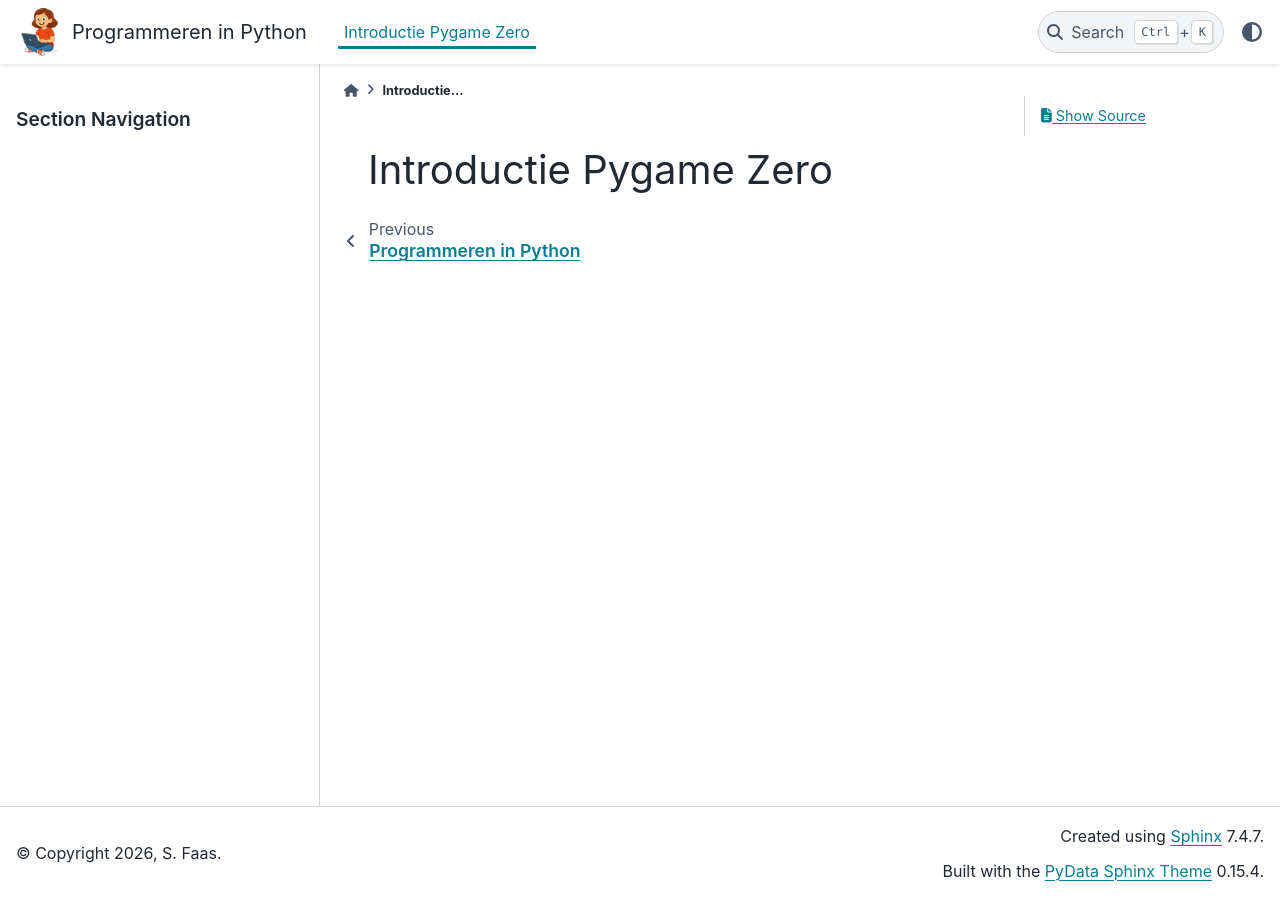
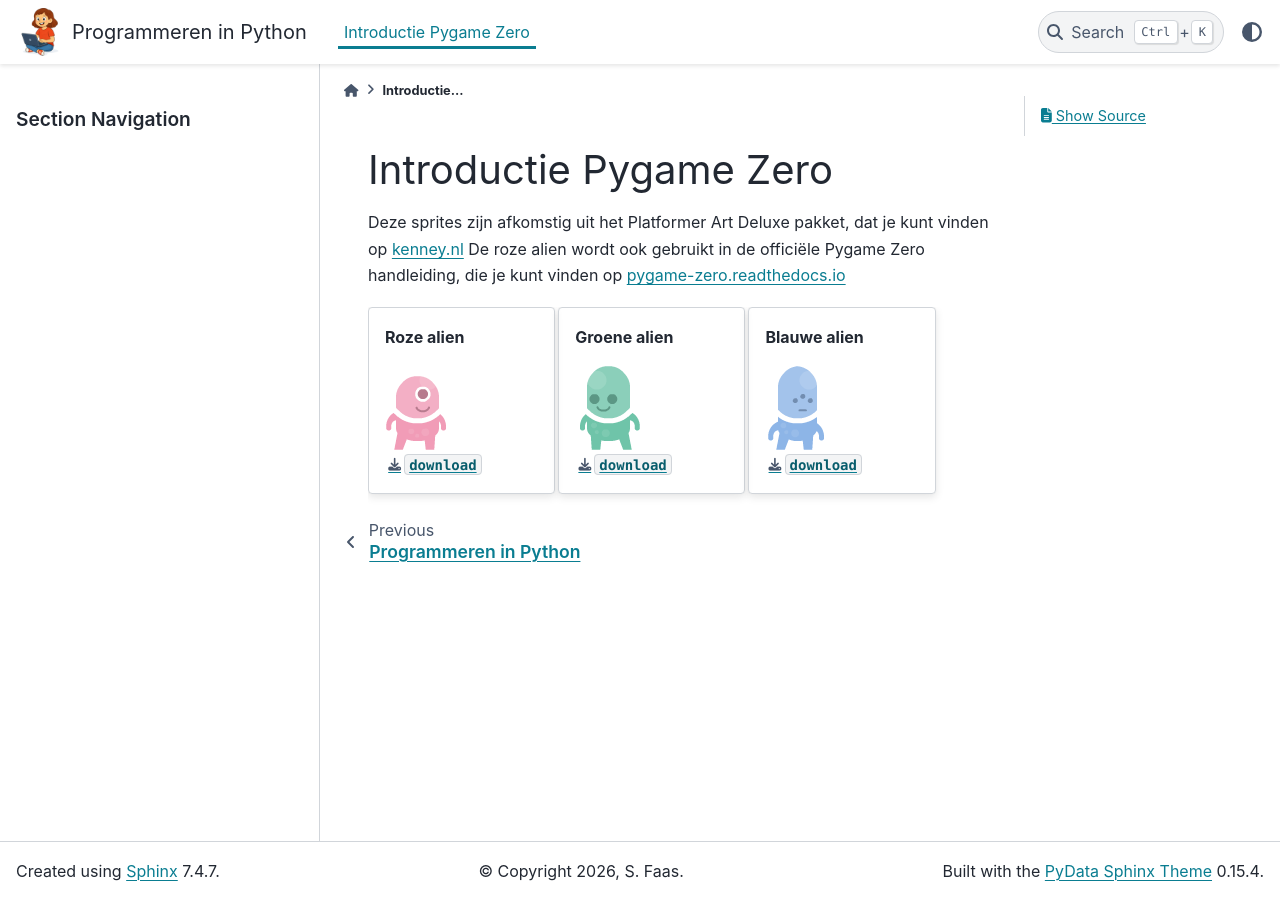
Before and after one commit to meneerfaas/meneerfaas.github.io, a Sphinx documentation site: the page built from doc/01_pygame_zero_intro/pygame_zero_intro.rst, in a window 1280 px wide. Built offline with Sphinx 7.4.7 and the PyData theme 0.15.4, drawn with Linux system fonts in a browser that asks for light colours.

Commit message:
Added sprites Introductie Pygame Zero

```diff
--- a/doc/01_pygame_zero_intro/pygame_zero_intro.rst
+++ b/doc/01_pygame_zero_intro/pygame_zero_intro.rst
@@ -1,2 +1,26 @@
 Introductie Pygame Zero
 =========================
+Deze sprites zijn afkomstig uit het Platformer Art Deluxe pakket, dat je kunt vinden op `kenney.nl <https://kenney.nl/>`_ De roze alien wordt ook gebruikt in de officiële Pygame Zero handleiding, die je kunt vinden op `pygame-zero.readthedocs.io <https://pygame-zero.readthedocs.io>`_
+
+.. card-carousel:: 3
+
+    .. card:: Roze alien
+
+        .. image:: assets/alien_pink.png
+           :alt: Roze alien
+
+        :download:`download <assets/alien_pink.png>`
+
+    .. card:: Groene alien
+
+        .. image:: assets/alien_green.png
+           :alt: Groene alien
+
+        :download:`download <assets/alien_green.png>`
+
+    .. card:: Blauwe alien
+
+        .. image:: assets/alien_blue.png
+           :alt: Blauwe alien
+
+        :download:`download <assets/alien_blue.png>`
--- a/doc/conf.py
+++ b/doc/conf.py
@@ -37,6 +37,7 @@ html_theme_options = {
         "image_light": "images/programmer_128.png",
         "image_dark": "images/programmer_128.png",
     },
-    "footer_start": ["copyright"],
-    "footer_end": ["sphinx-version", "theme-version"]
+    "footer_start": ["sphinx-version"],
+    "footer_center": ["copyright"],
+    "footer_end": ["theme-version"]
 }
```
Also changed, not shown: doc/01_pygame_zero_intro/assets/alien_blue.png (added), doc/01_pygame_zero_intro/assets/alien_blue_jump.png (added), doc/01_pygame_zero_intro/assets/alien_green.png (added), doc/01_pygame_zero_intro/assets/alien_green_jump.png (added), doc/01_pygame_zero_intro/assets/alien_pink.png (added), doc/01_pygame_zero_intro/assets/alien_pink_jump.png (added).
